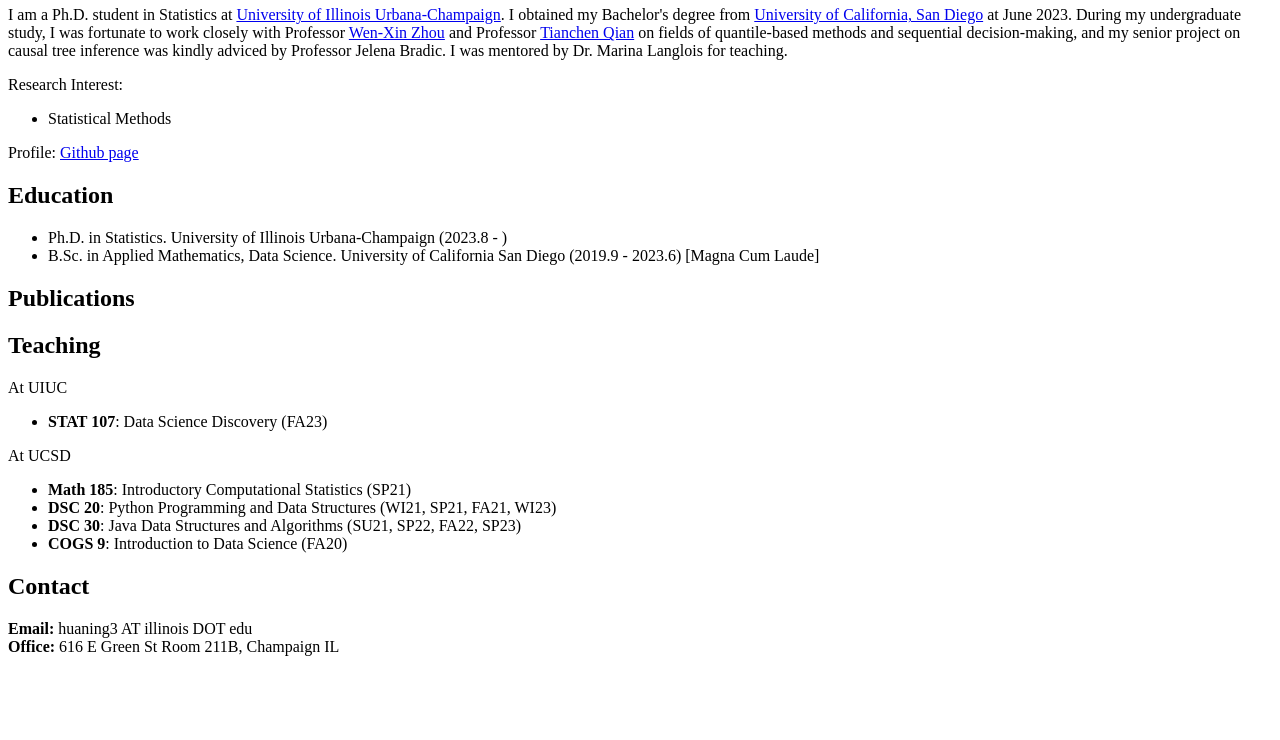
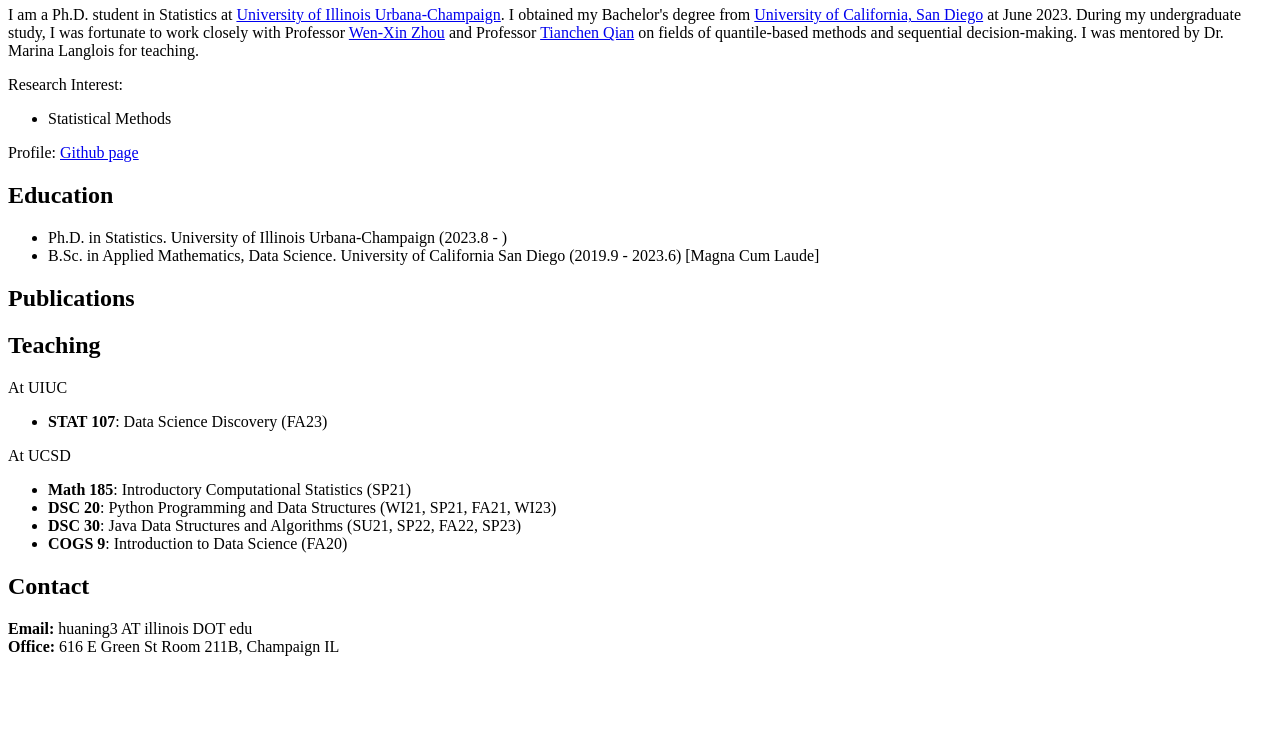
Before and after one commit to huaningliu/huaningliu.github.io, a plain HTML site: page index.html in a window 1280 px wide. Shown: the part 60-800 px from the top of the page. Drawn offline with Linux system fonts and the light colour scheme.

Commit message:
Update index.html

```diff
--- a/index.html
+++ b/index.html
@@ -7,8 +7,7 @@
   <p> I am a Ph.D. student in Statistics at <a href = "https://illinois.edu/">University of Illinois Urbana-Champaign</a>. I
     obtained my Bachelor's degree from <a href = "https://ucsd.edu/">University of California, San Diego</a> at June 2023. During
     my undergraduate study, I was fortunate to work closely with Professor <a href = "https://sites.google.com/view/wenxinzhou/home">Wen-Xin Zhou</a> and
-    Professor <a href = "https://sites.google.com/view/tianchen-qian/">Tianchen Qian</a> on fields of quantile-based methods and sequential decision-making, and my
-    senior project on causal tree inference was kindly adviced by Professor Jelena Bradic. I was mentored by Dr. Marina Langlois for teaching. </p>
+    Professor <a href = "https://sites.google.com/view/tianchen-qian/">Tianchen Qian</a> on fields of quantile-based methods and sequential decision-making. I was mentored by Dr. Marina Langlois for teaching. </p>
 
   <p> Research Interest:
   <ul>
```
